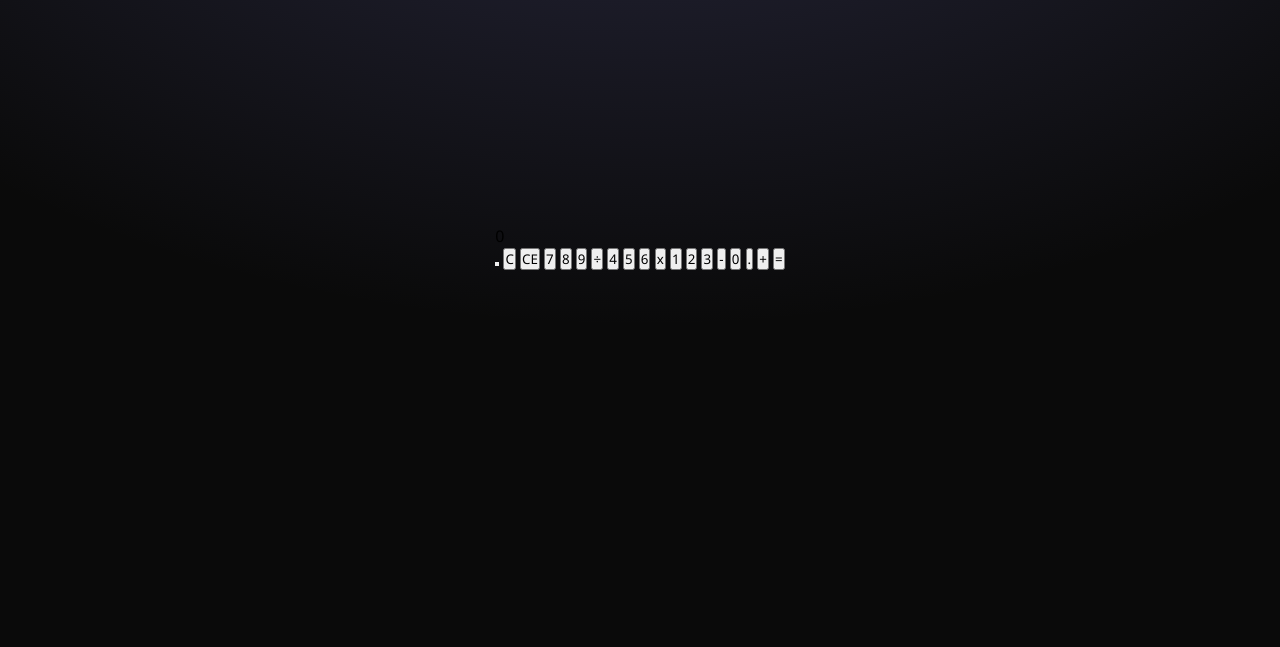
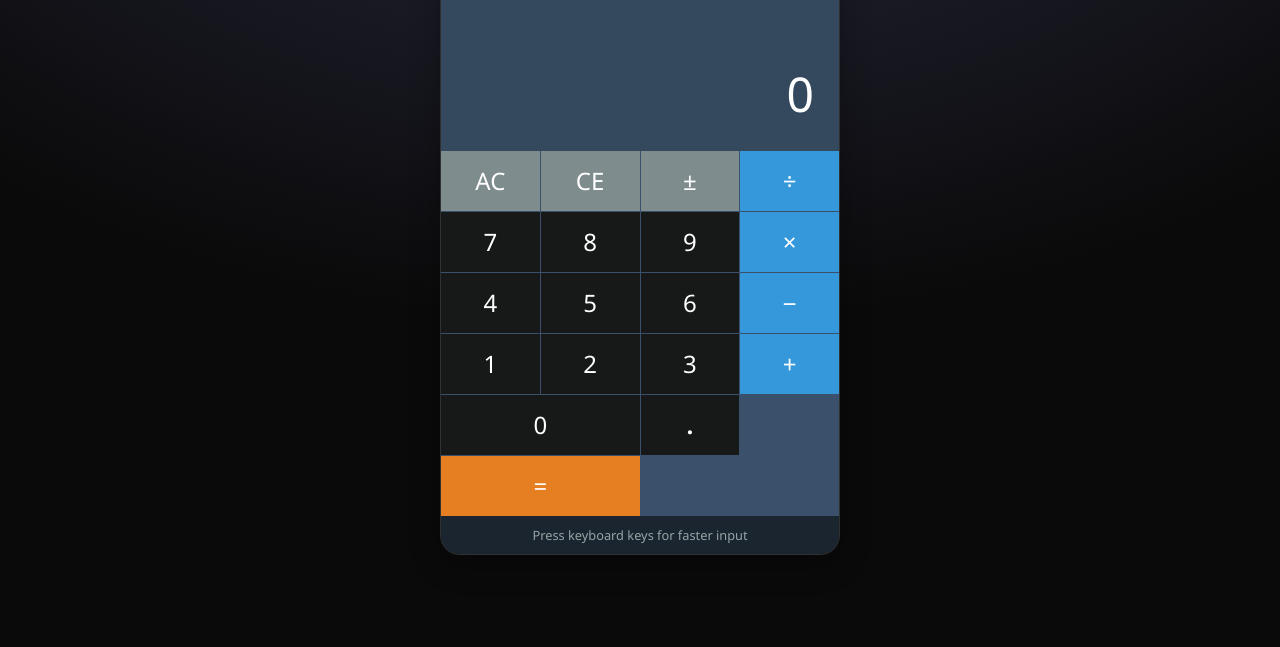
Before and after one commit to Wilcolab/Anythink-Market-qb1za7m5, a website: page public/index.html in a window 1280 px wide. Shown: the part 153-800 px from the top of the page. Drawn offline with Linux system fonts and the light colour scheme.

Commit message:
update index html for handing all js and css

```diff
--- a/public/index.html
+++ b/public/index.html
@@ -1,49 +1,83 @@
 <html>
-  <head>
-    <title>Calculator</title>
+
+<head></head>
+  <title>Modern Calculator</title>
   <link rel="stylesheet" href="default.css">
-    <meta name="viewport" content="width=device-width, initial-scale=1.0, maximum-scale=1.0">
-    <script src="client.js"></script>
+  <meta name="viewport" content="width=device-width, initial-scale=1.0">
+  <link rel="stylesheet" href="https://cdnjs.cloudflare.com/ajax/libs/font-awesome/6.4.0/css/all.min.css">
+  <script src="client.js" defer></script>
 </head>
-  <body onLoad="setValue(0)">
-    <div class="container">
-      <div id="results">
-        <div id="result"><span class="digit0">0</span></div>
+
+<body>
+  <div class="calculator-container" role="application" aria-label="Calculator">
+    <div class="calculator-header">
+      <div class="calculator-title">
+        <i class="fas fa-calculator"></i> Modern Calculator
+      </div>
+      <div class="calculator-mode">
+        Standard
+      </div>
     </div>
 
-      <div id="loading" style="visibility:hidden"></div>
+    <div class="display-container">
+      <div class="calculation-display" id="calculation"></div>
+      <div class="result-display" id="result">0</div>
+    </div>
 
-      <div class="box">
-        <div class="calculator">
-          <div class="calculator-buttons">
-            <button class="btn span-2"></button>
-            <button class="btn" onClick="clearPressed()">C</button>
-            <button class="btn" onClick="clearPressed()">CE</button>
+    <div class="keypad">
+      <button class="key function" onclick="clearPressed()" aria-label="All Clear">
+        AC
+      </button>
+      <button class="key function" onclick="clearEntryPressed()" aria-label="Clear Entry">
+        CE
+      </button>
+      <button class="key function" onclick="signPressed()" aria-label="Toggle Sign">
+        ±
+      </button>
+      <button class="key operator" onclick="operationPressed('/')" aria-label="Divide">
+        ÷
+      </button>
 
-            <button class="btn" onClick="numberPressed(7)">7</button>
-            <button class="btn" onClick="numberPressed(8)">8</button>
-            <button class="btn" onClick="numberPressed(9)">9</button>
-            <button class="btn" onClick="operationPressed('/')">&divide;</button>
+      <button class="key" onclick="numberPressed(7)">7</button>
+      <button class="key" onclick="numberPressed(8)">8</button>
+      <button class="key" onclick="numberPressed(9)">9</button>
+      <button class="key operator" onclick="operationPressed('*')" aria-label="Multiply">
+        ×
+      </button>
 
-            <button class="btn" onClick="numberPressed(4)">4</button>
-            <button class="btn" onClick="numberPressed(5)">5</button>
-            <button class="btn" onClick="numberPressed(6)">6</button>
-            <button class="btn" onClick="operationPressed('*')">x</button>
+      <button class="key" onclick="numberPressed(4)">4</button>
+      <button class="key" onclick="numberPressed(5)">5</button>
+      <button class="key" onclick="numberPressed(6)">6</button>
+      <button class="key operator" onclick="operationPressed('-')" aria-label="Subtract">
+        −
+      </button>
 
-            <button class="btn" onClick="numberPressed(1)">1</button>
-            <button class="btn" onClick="numberPressed(2)">2</button>
-            <button class="btn" onClick="numberPressed(3)">3</button>
-            <button class="btn" onClick="operationPressed('-')">-</button>
+      <button class="key" onclick="numberPressed(1)">1</button>
+      <button class="key" onclick="numberPressed(2)">2</button>
+      <button class="key" onclick="numberPressed(3)">3</button>
+      <button class="key operator" onclick="operationPressed('+')" aria-label="Add">
+        +
+      </button>
 
-            <button class="btn" onClick="numberPressed(0)">0</button>
-            <button class="btn" onClick="decimalPressed()">.</button>
-            <button class="btn" onClick="operationPressed('+')">+</button>
-            <button class="btn" onClick="equalPressed()">=</button>
+      <button class="key zero" onclick="numberPressed(0)">0</button>
+      <button class="key decimal" onclick="decimalPressed()" aria-label="Decimal Point">
+        .
+      </button>
+      <button class="key equals" onclick="equalPressed()" aria-label="Equals">
+        =
+      </button>
+    </div>
 
-            <!-- TODO: Buttons -->
+    <div class="loading-overlay" id="loading">
+      <div class="spinner"></div>
+    </div>
+
+    <div class="calculator-footer">
+      Press keyboard keys for faster input
     </div>
   </div>
-      </div>
-    </div>
+
+
 </body>
+
 </html>
```
Lines whose indentation alone changed are shown as unchanged.
